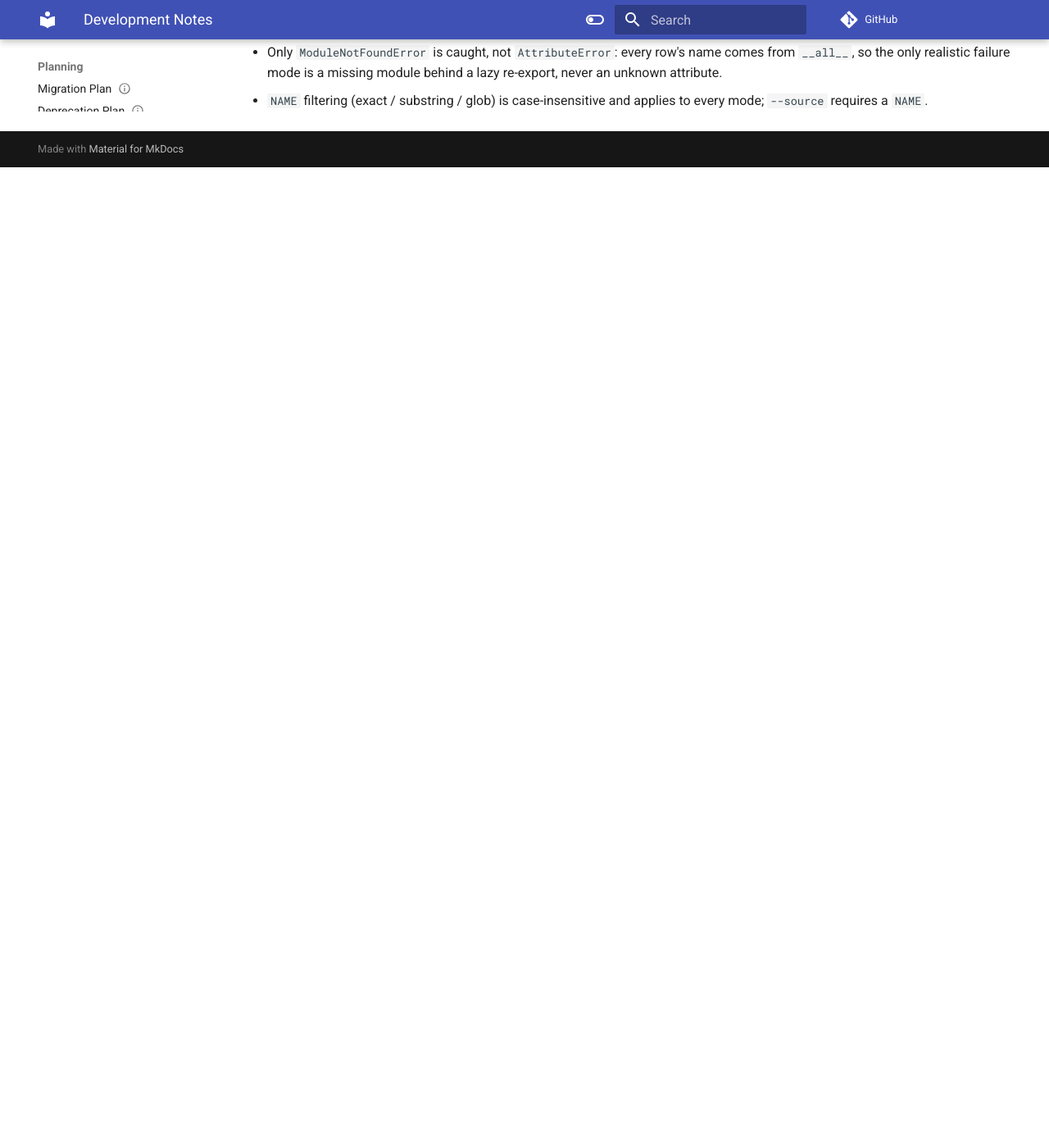
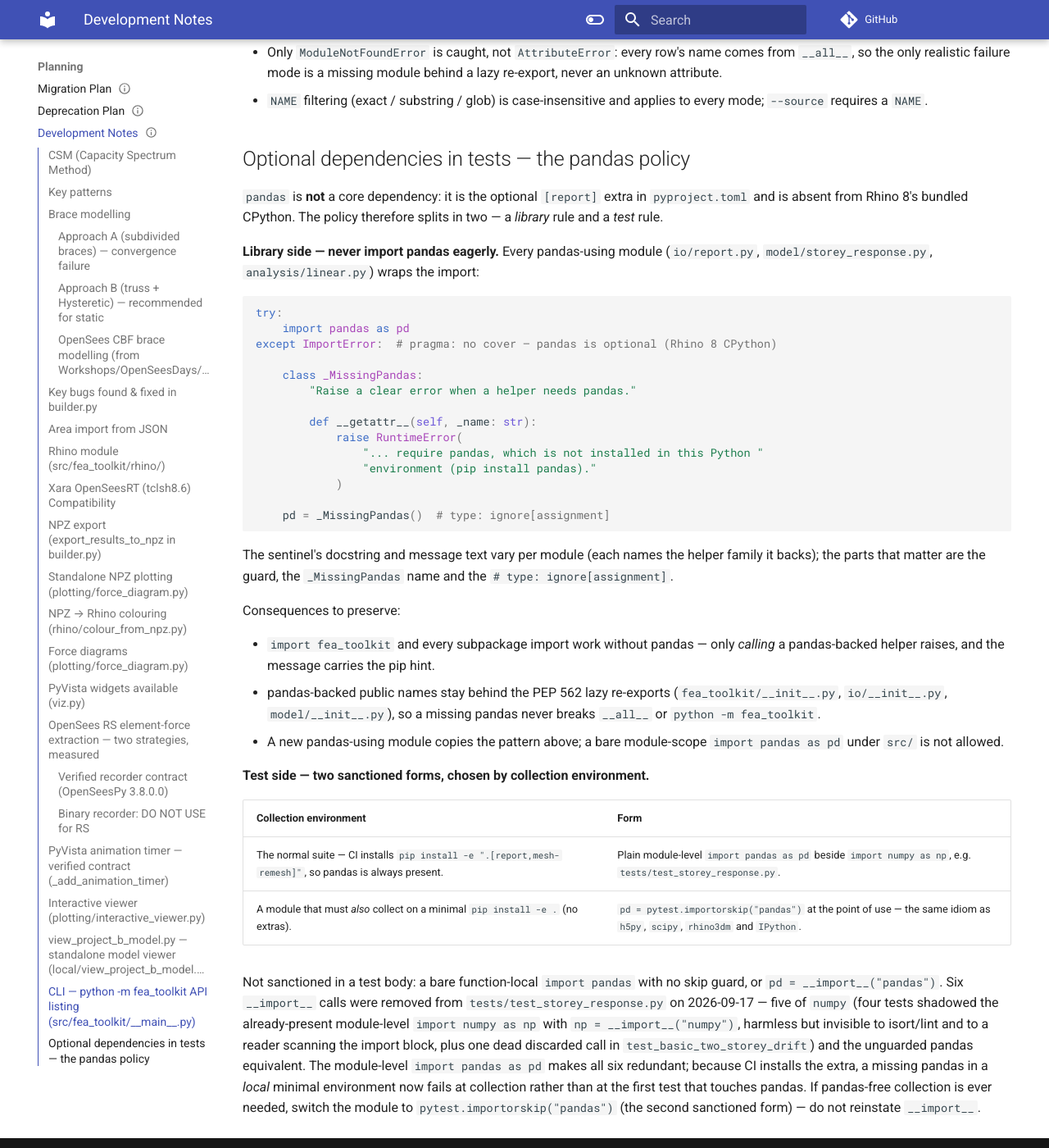
Before and after one commit to boustrephon/fea_toolkit, an MkDocs documentation site: the page built from docs/dev_notes.md, in a window 1280 px wide and 1400 px high, scrolled down 8307 px. Shown: the whole window at 82% size. Built offline with MkDocs 1.6.1 and Material for MkDocs 9.7.7, drawn with Linux system fonts in a browser that asks for light colours; comment, search, counter and statistics services are not loaded; before the commit the page ends 8511 px from its top, so only the background shows below that.

Commit message:
docs: document the pandas optional-dependency policy
The pandas rule was implicit and split across the code: library modules
guarded the import behind a `_MissingPandas` sentinel, while tests pulled it
in ad hoc with `__import__`. Write the policy down once and cross-reference
it from every entry point.

- docs/dev_notes.md: new *Optional dependencies in tests — the pandas
  policy* section. Documents the library rule (never import pandas eagerly;
  the `try/except ImportError` + `_MissingPandas` sentinel under `src/`, with
  the guard, sentinel name and type-ignore as the parts that matter), the
  PEP 562 lazy-re-export consequence (`import fea_toolkit` must work without
  pandas), and the two sanctioned test forms: a plain module-level import
  where the `[report]` extra is guaranteed (CI), or
  `pytest.importorskip("pandas")` for a module that must also collect on a
  minimal `pip install -e .`.
- README.md §10: the optional-dependency paragraph now covers the test suite
  as well as the library.
- docs/llm_guide.md §7: new `ModuleNotFoundError: No module named 'pandas'`
  entry with the install command, the test-side rule and the explicit "do
  not use `__import__` / unguarded function-local import".
- docs/storey_response.md: new §9 Dependencies — the storey-response helpers
  return and accept `pandas.DataFrame`, so the `[report]` extra is required
  to call them, while the module itself still imports without it.
- .clinerules §5.5: the operative rule for test authors, so the guardrail
  that contributors and LLM assistants read first matches the code.

Docs-only — no code or test changes.

Validation: mkdocs build --strict exit 0; the new section is present in the
built dev_notes page and in search_index.json.

````diff
--- a/docs/dev_notes.md
+++ b/docs/dev_notes.md
@@ -299,3 +299,65 @@ the window only repainted when the user clicked or dragged.  Two lessons:
   behind a lazy re-export, never an unknown attribute.
 - `NAME` filtering (exact / substring / glob) is case-insensitive and applies
   to every mode; `--source` requires a `NAME`.
+
+## Optional dependencies in tests — the pandas policy
+
+`pandas` is **not** a core dependency: it is the optional ``[report]`` extra
+in `pyproject.toml` and is absent from Rhino 8's bundled CPython.  The policy
+therefore splits in two — a *library* rule and a *test* rule.
+
+**Library side — never import pandas eagerly.**  Every pandas-using module
+(`io/report.py`, `model/storey_response.py`, `analysis/linear.py`) wraps the
+import:
+
+```python
+try:
+    import pandas as pd
+except ImportError:  # pragma: no cover — pandas is optional (Rhino 8 CPython)
+
+    class _MissingPandas:
+        "Raise a clear error when a helper needs pandas."
+
+        def __getattr__(self, _name: str):
+            raise RuntimeError(
+                "... require pandas, which is not installed in this Python "
+                "environment (pip install pandas)."
+            )
+
+    pd = _MissingPandas()  # type: ignore[assignment]
+```
+
+The sentinel's docstring and message text vary per module (each names the
+helper family it backs); the parts that matter are the guard, the
+`_MissingPandas` name and the `# type: ignore[assignment]`.
+
+Consequences to preserve:
+
+* `import fea_toolkit` and every subpackage import work without pandas — only
+  *calling* a pandas-backed helper raises, and the message carries the pip
+  hint.
+* pandas-backed public names stay behind the PEP 562 lazy re-exports
+  (`fea_toolkit/__init__.py`, `io/__init__.py`, `model/__init__.py`), so a
+  missing pandas never breaks `__all__` or `python -m fea_toolkit`.
+* A new pandas-using module copies the pattern above; a bare module-scope
+  `import pandas as pd` under `src/` is not allowed.
+
+**Test side — two sanctioned forms, chosen by collection environment.**
+
+| Collection environment | Form |
+|---|---|
+| The normal suite — CI installs `pip install -e ".[report,mesh-remesh]"`, so pandas is always present. | Plain module-level `import pandas as pd` beside `import numpy as np`, e.g. `tests/test_storey_response.py`. |
+| A module that must *also* collect on a minimal `pip install -e .` (no extras). | `pd = pytest.importorskip("pandas")` at the point of use — the same idiom as `h5py`, `scipy`, `rhino3dm` and `IPython`. |
+
+Not sanctioned in a test body: a bare function-local `import pandas` with no
+skip guard, or `pd = __import__("pandas")`.  Six `__import__` calls were
+removed from `tests/test_storey_response.py` on 2026-09-17 — five of `numpy`
+(four tests shadowed the already-present module-level `import numpy as np` with
+`np = __import__("numpy")`, harmless but invisible to isort/lint and to a
+reader scanning the import block, plus one dead discarded call in
+`test_basic_two_storey_drift`) and the unguarded pandas equivalent.  The
+module-level `import pandas as pd` makes all six redundant; because CI installs
+the extra, a missing pandas in a *local* minimal environment now fails at
+collection rather than at the first test that touches pandas.  If pandas-free
+collection is ever needed, switch the module to `pytest.importorskip("pandas")`
+(the second sanctioned form) — do not reinstate `__import__`.
--- a/docs/llm_guide.md
+++ b/docs/llm_guide.md
@@ -420,6 +420,27 @@ print(ops_version())
 pip install pyvista matplotlib
 ```
 
+### `ModuleNotFoundError: No module named 'pandas'`
+
+pandas is an **optional** extra (`[report]`), so the library never imports it
+eagerly: `import fea_toolkit` works in a pandas-free interpreter and only a
+pandas-backed helper raises `RuntimeError` naming the missing package.
+
+```bash
+# Library use — install the extra you need:
+pip install -e ".[report]"
+```
+
+* **Tests**: CI installs `".[report,mesh-remesh]"`, so a test module that
+  exercises pandas-backed helpers imports `pandas` at module level (e.g.
+  `tests/test_storey_response.py`); a test that must *also* collect on a
+  minimal install uses `pytest.importorskip("pandas")` at the point of use.
+* **Do not** work around it with `__import__("pandas")` or an unguarded
+  function-local `import pandas`.
+
+Full policy: `docs/dev_notes.md` → *Optional dependencies in tests — the pandas
+policy*.
+
 ### Animation runs but the window only redraws on click
 
 The timer fell back to the raw VTK observer, which never repaints.  Check
--- a/docs/storey_response.md
+++ b/docs/storey_response.md
@@ -147,6 +147,23 @@ engineer can derive it as ``RMS_residual / Peak_disp`` from the
 returned DataFrame.  If the rigid-body fit is poor, consider using
 peak nodal displacement instead of the fitted rigid-body values.
 
+## 9. Dependencies
+
+The storey-response helpers return (and accept) `pandas.DataFrame` objects, so
+**pandas must be installed to use them** — it ships in the optional `[report]`
+extra:
+
+```bash
+pip install -e ".[report]"
+```
+
+The module itself imports without pandas (the import is guarded by a
+`_MissingPandas` sentinel, see `src/fea_toolkit/model/storey_response.py`), so
+`import fea_toolkit` keeps working in Rhino 8's pandas-free CPython —
+`RuntimeError: ... require pandas ...` appears only when a storey-response
+function is actually called.  The test-suite half of the same policy is in
+`docs/dev_notes.md` → *Optional dependencies in tests — the pandas policy*.
+
 ## References
 
 - Der Kiureghian, A. (1981). "A response spectrum method for random
````
Also changed, not shown: README.md (+9 -0 lines), 1 other file.
